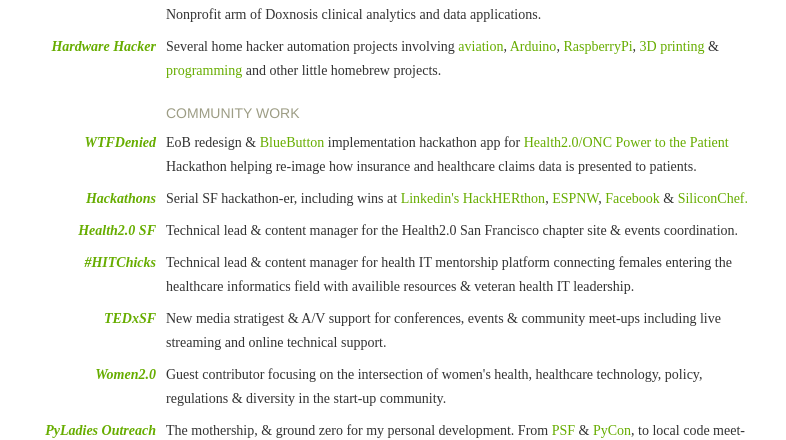
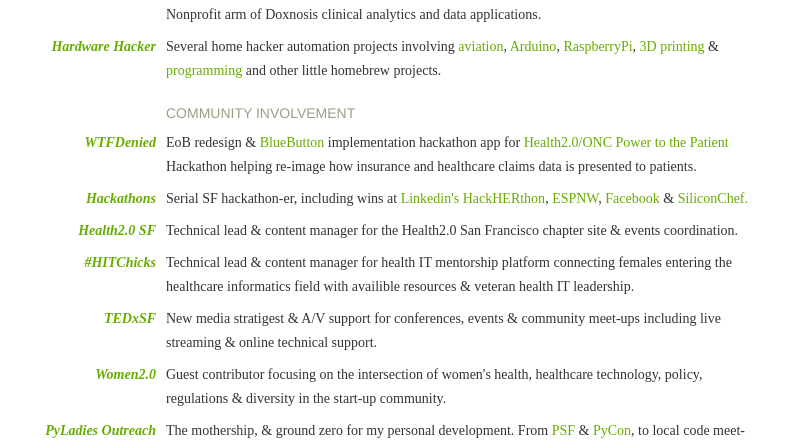
Before and after one commit to laurenstill/laurenstill.github.io, a Jekyll site: the page built from index.html, in a window 1280 px wide. Shown: the part 1225-1665 px from the top of the page, without its empty margins (279-1065 px from the left). Built offline with Jekyll 4.4.1, drawn with Linux system fonts in a browser that asks for light colours.

Commit message:
Update index.html

```diff
--- a/_layouts/index.html
+++ b/_layouts/index.html
@@ -102,8 +102,9 @@
             </li>
         </ul>
     </div>
+
     <div class="section-title">
-        <h3>Community Work</h3>
+    <h3>Community Involvement</h3>
     </div>
     <div class="section-body">
         <ul>
@@ -144,7 +145,7 @@
                     <a href="http://tedxsf.org">TEDxSF</a>
                 </span>
                 <span class="project-desc">
-                    New media stratigest &amp; A/V support for conferences, events &amp; community meet-ups including live streaming and online technical support.
+                    New media stratigest &amp; A/V support for conferences, events &amp; community meet-ups including live streaming &amp; online technical support.
                 </span>
             </li>
             <li class="project">
```
Lines whose indentation alone changed are shown as unchanged.
